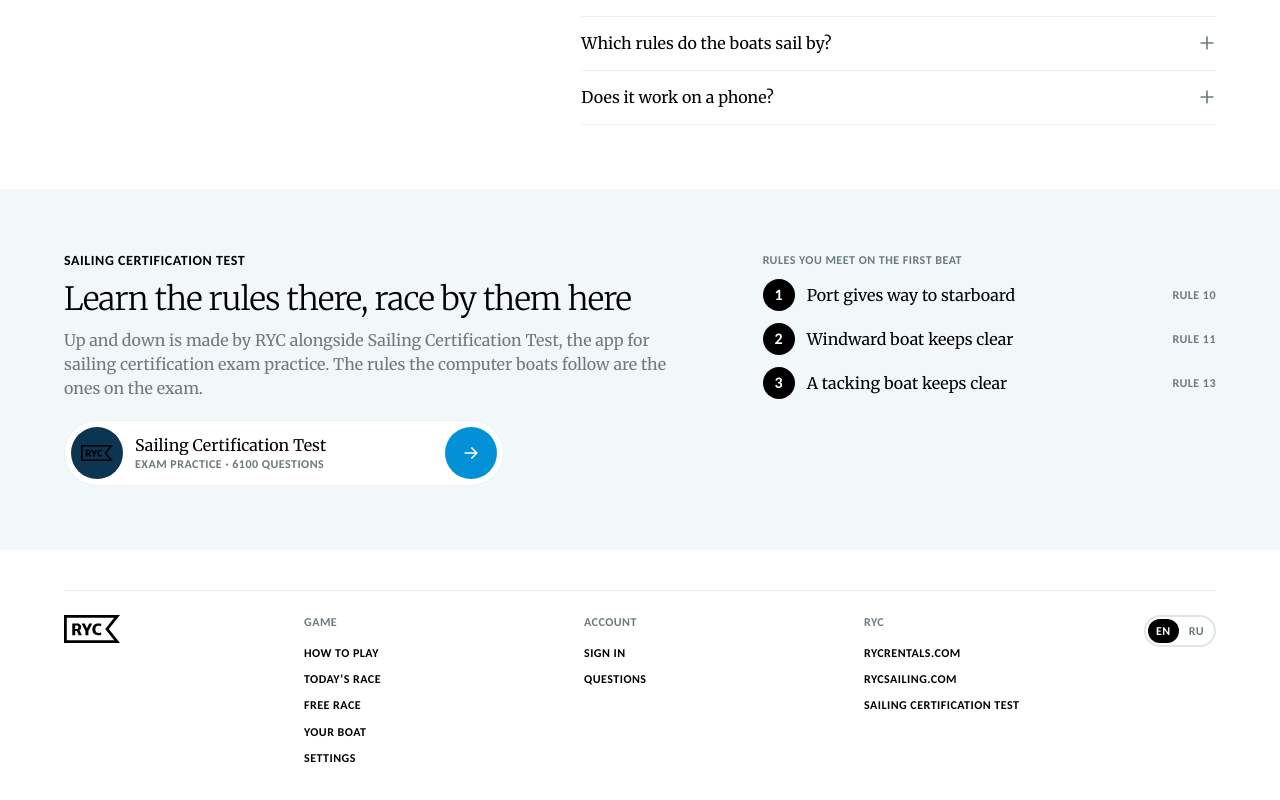
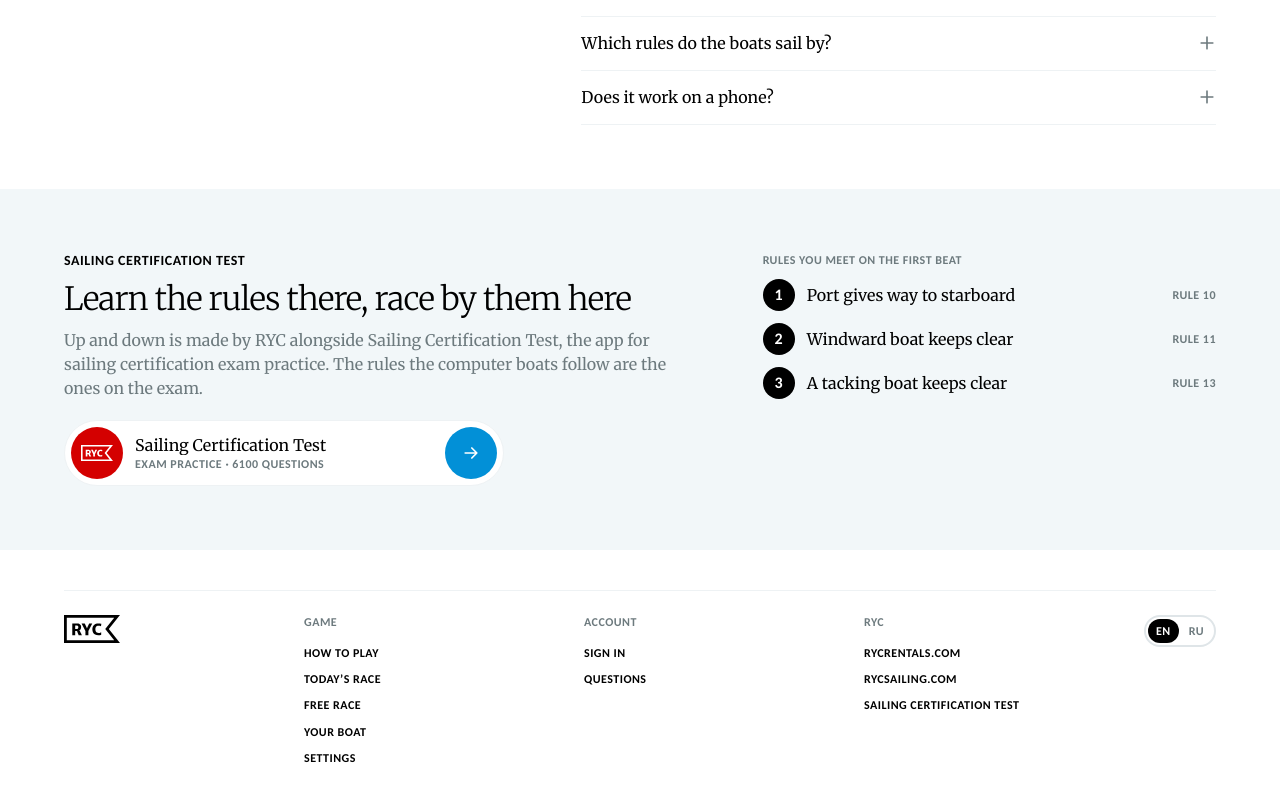
Before and after one commit to nikolai-shilin/ryc-regatta, a Next.js app: page / in a window 1280 px wide. Shown: the part 2875-3675 px from the top of the page. Built offline with nearby package versions, Linux system fonts and the light colour scheme; no server answers.

Commit message:
The exam app's logo on the home page in a red circle
The circle by the Sailing Certification Test link is RYC red instead of deep blue, and the logo
in it is white again (the general .logo colour had turned it black).

Co-Authored-By: Claude Opus 5.5 <noreply@anthropic.com>

```diff
--- a/styles/ryc.css
+++ b/styles/ryc.css
@@ -493,8 +493,8 @@
 .hm-help-main { display: flex; flex-direction: column; align-items: flex-start; gap: var(--s-3); min-width: 0; }
 .hm-app { display: flex; align-items: center; gap: var(--s-3); width: 100%; max-width: 440px; margin-top: var(--s-2); padding: 6px; border-radius: var(--r-full); border: 1px solid var(--line); background: var(--bg); color: var(--ink); }
 .hm-app:hover { border-color: var(--tag-line); }
-.hm-app-ic { display: inline-flex; align-items: center; justify-content: center; flex: none; width: 52px; height: 52px; border-radius: 50%; background: var(--deep); color: var(--on-photo); }
-.hm-app-ic .logo { width: 32px; height: 16px; }
+.hm-app-ic { display: inline-flex; align-items: center; justify-content: center; flex: none; width: 52px; height: 52px; border-radius: 50%; background: var(--danger); color: var(--on-photo); }
+.hm-app-ic .logo { width: 32px; height: 16px; color: inherit; }
 .hm-app-t { display: flex; flex-direction: column; gap: 2px; flex: 1 1 auto; min-width: 0; }
 .hm-app-n { font: 400 var(--t-m)/1.25 var(--f-serif); white-space: nowrap; overflow: hidden; text-overflow: ellipsis; }
 .hm-app-go { display: inline-flex; align-items: center; justify-content: center; flex: none; width: 52px; height: 52px; border-radius: 50%; background: var(--accent); color: var(--on-accent); }
```
